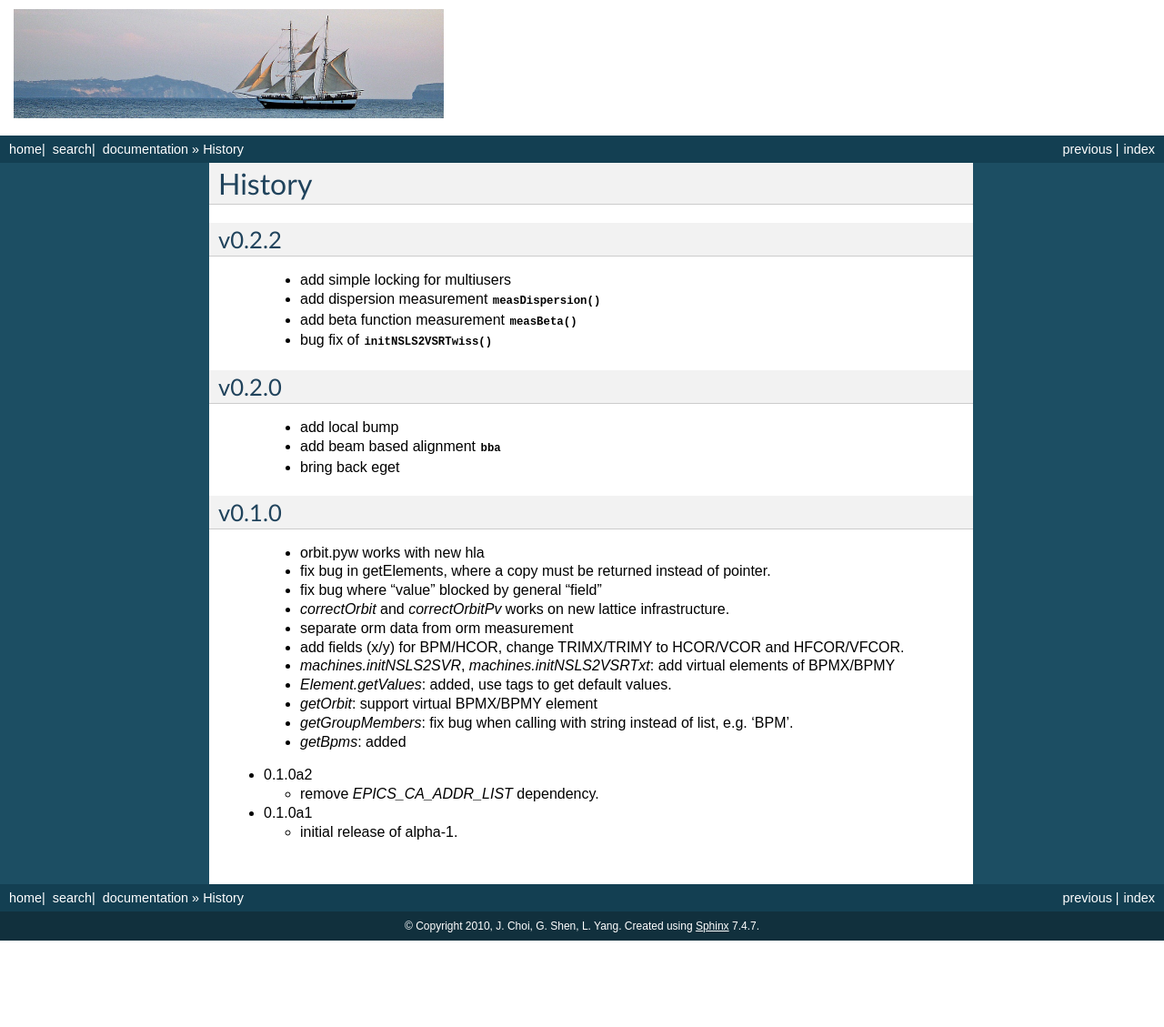
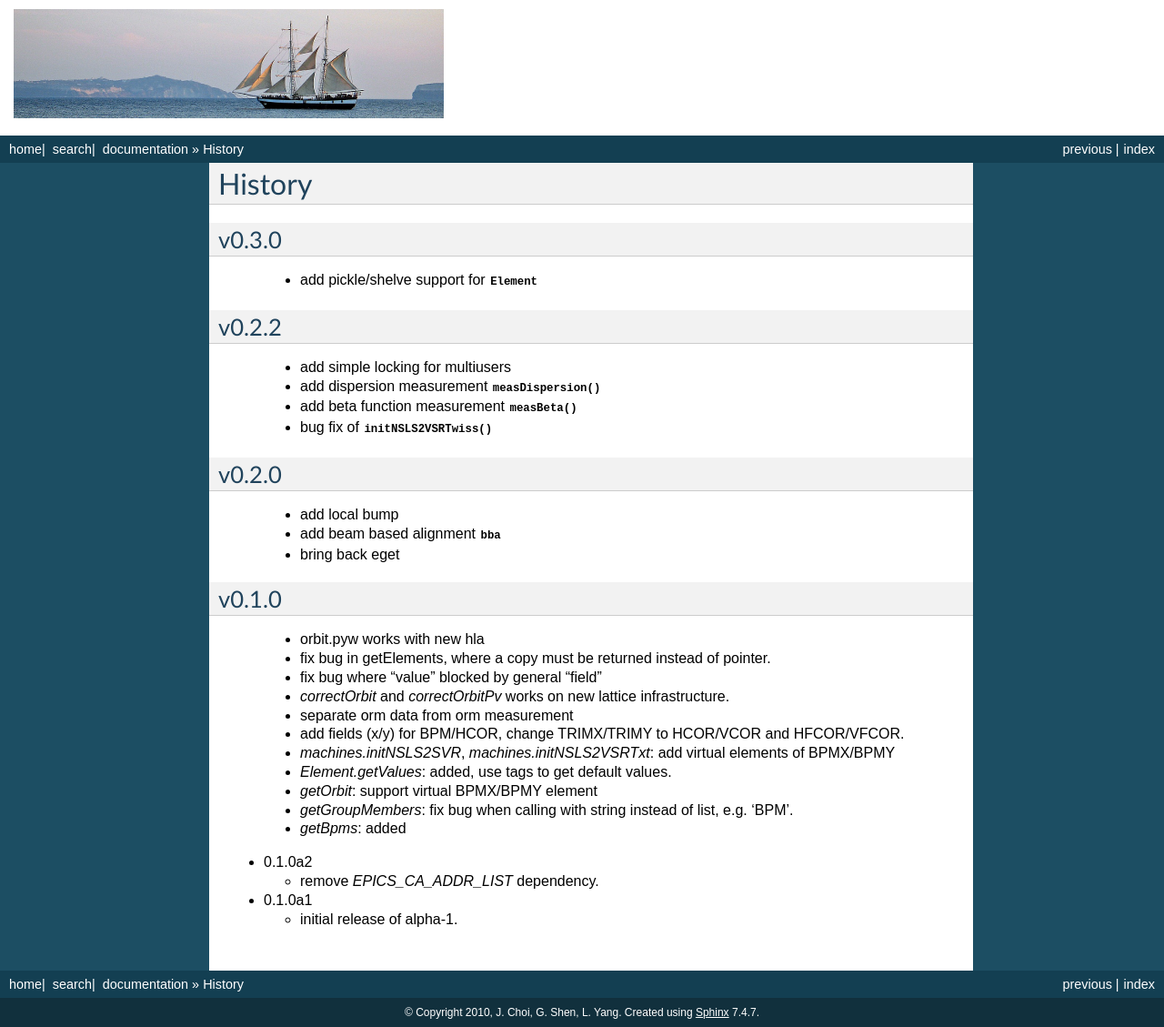
Before and after one commit to NSLS-II/aphla, a Sphinx documentation site: the page built from doc/history.rst, in a window 1280 px wide. Shown: the whole page at 91% size. Built offline with Sphinx 7.4.7, drawn with Linux system fonts in a browser that asks for light colours; formulas are drawn with MathJax 3; before the commit the page ends 1034 px from its top, so only the background shows below that.

Commit message:
call it v0.3.0

```diff
--- a/doc/conf.py
+++ b/doc/conf.py
@@ -55,9 +55,9 @@ copyright = u'2010, J. Choi, G. Shen, L. Yang'
 # built documents.
 #
 # The short X.Y version.
-version = '0.2'
+version = '0.3'
 # The full version, including alpha/beta/rc tags.
-release = '0.2.2'
+release = '0.3.0'
 
 # The language for content autogenerated by Sphinx. Refer to documentation
 # for a list of supported languages.
--- a/doc/history.rst
+++ b/doc/history.rst
@@ -1,5 +1,10 @@
 History
 ========
+
+v0.3.0
+-------
+
+  - add pickle/shelve support for :mod:`~hla.element.Element`
 
 v0.2.2
 ------
--- a/src/hla/__init__.py
+++ b/src/hla/__init__.py
@@ -37,7 +37,7 @@ Modules include:
 
 """
 
-__version__ = "0.2.2"
+__version__ = "0.3.0"
 
 
 #import os, sys, re
```
Also changed, not shown: setup.py (+5 -4 lines).
